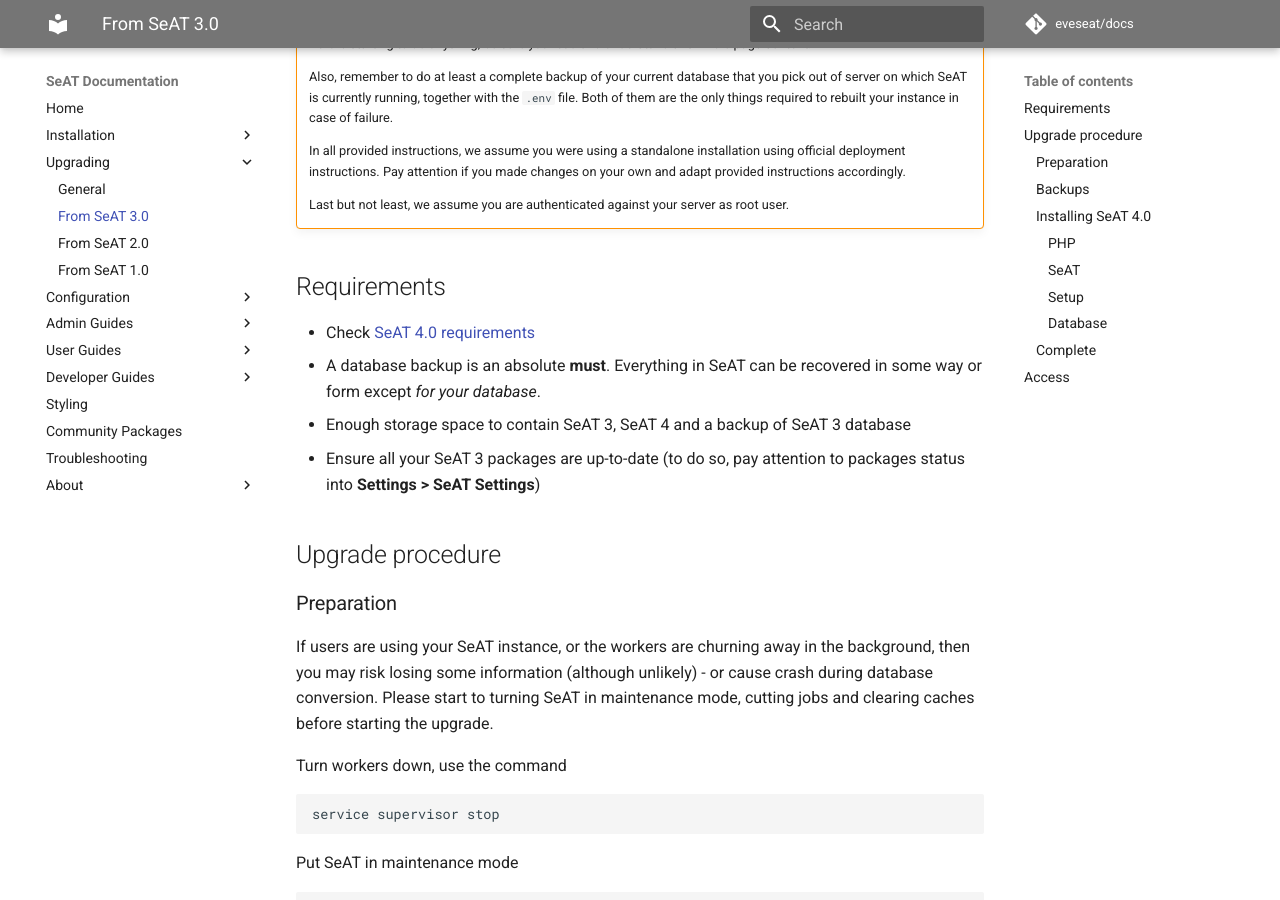
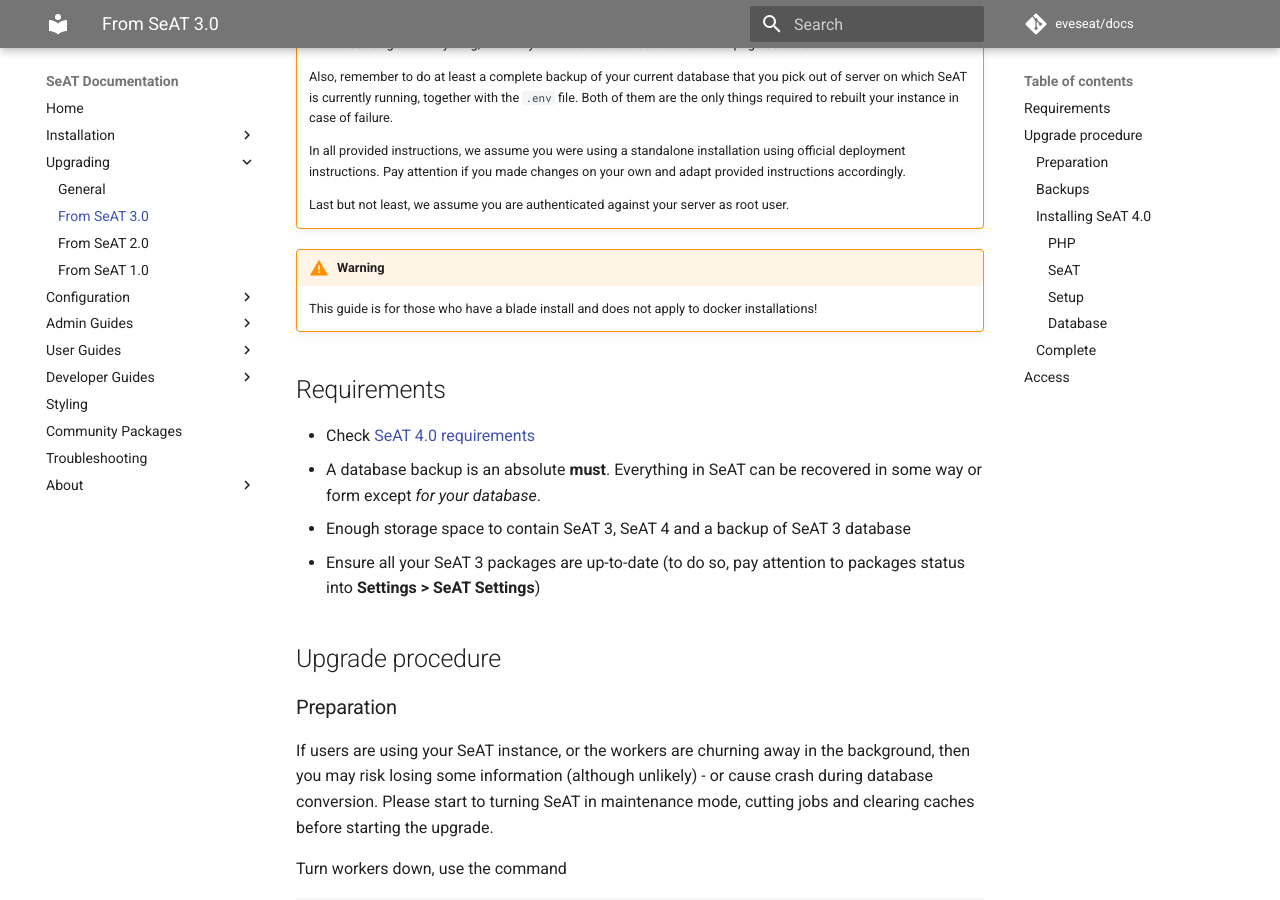
Before and after one commit to zenobio93/seat-docs, an MkDocs documentation site: the page built from docs/upgrading/from_seat_3_0.md, in a window 1280 px wide and 900 px high, scrolled down 486 px. Built offline with MkDocs 1.6.1 and Material for MkDocs 9.7.7, drawn with Linux system fonts in a browser that asks for light colours; comment, search, counter and statistics services are not loaded.

Commit message:
Update docs/upgrading/from_seat_3_0.md
Co-authored-by: Crypta Eve <crypta@crypta.tech>

```diff
--- a/docs/upgrading/from_seat_3_0.md
+++ b/docs/upgrading/from_seat_3_0.md
@@ -23,6 +23,10 @@
     Pay attention if you made changes on your own and adapt provided instructions accordingly.
 
     Last but not least, we assume you are authenticated against your server as root user.
+
+!!! warning
+
+    This guide is for those who have a blade install and does not apply to docker installations!
 
 ## Requirements
 
```
